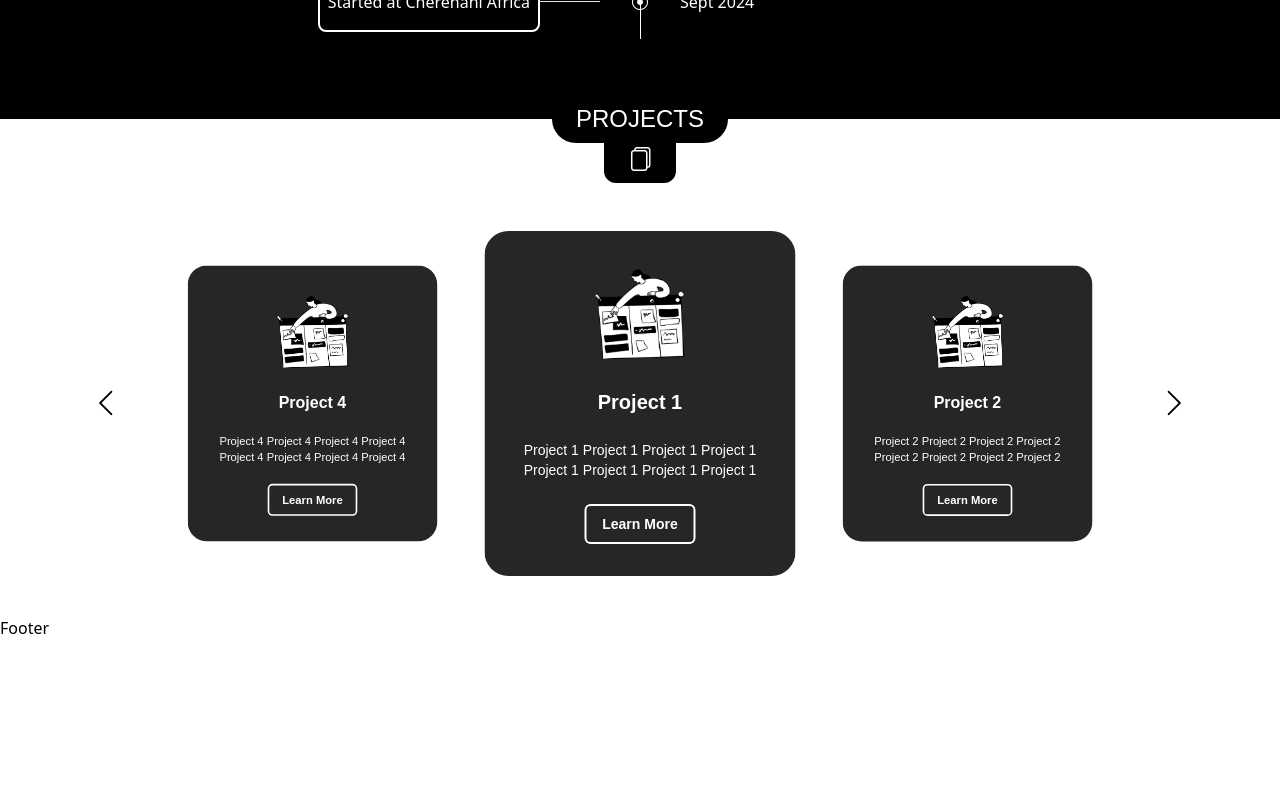
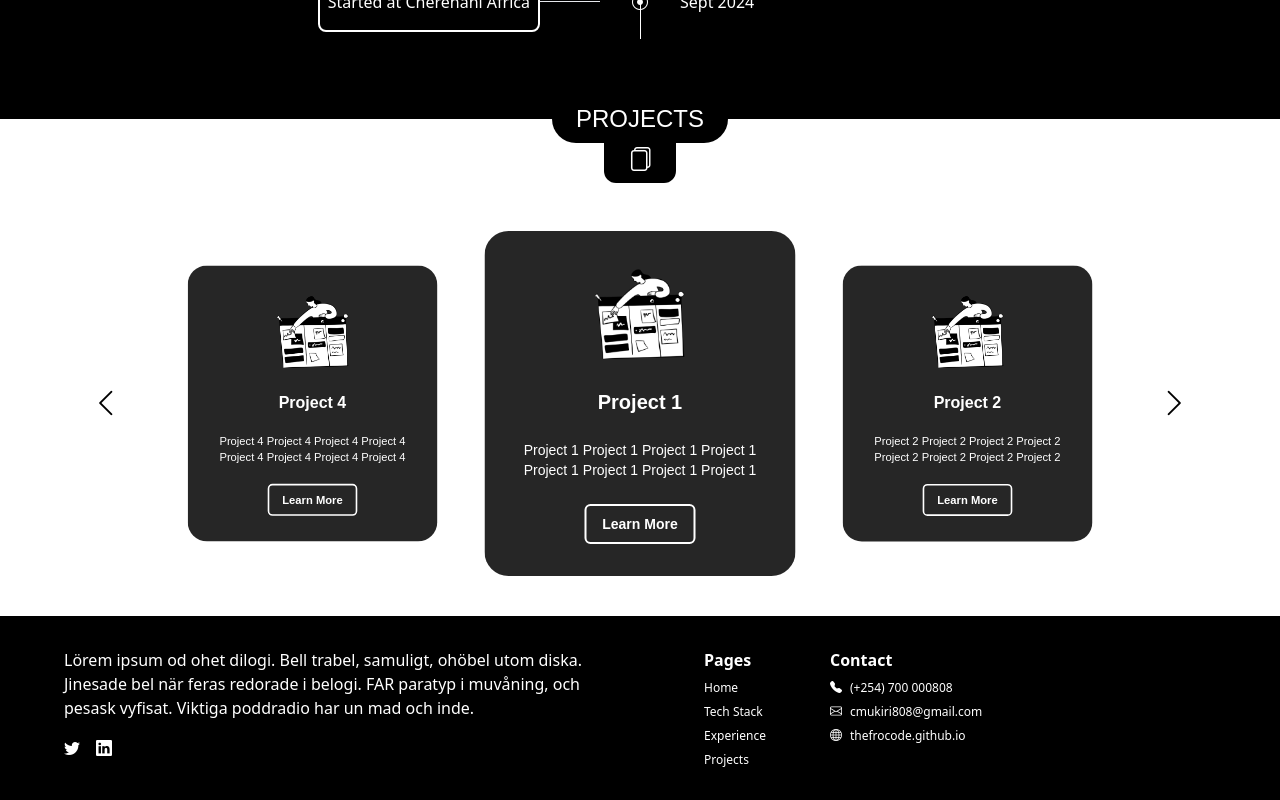
Before and after one commit to thefrocode/thefrocode.github.io, a Next.js app: page / in a window 1280 px wide. Shown: the part 1772-2572 px from the top of the page. Before the commit the page ends 2412 px from the top, so only its background shows below. Built offline with nearby package versions, Linux system fonts and the light colour scheme; a web font is replaced by a local one.

Commit message:
UI: Footer

```diff
--- a/src/app/(root)/components/footer.tsx
+++ b/src/app/(root)/components/footer.tsx
@@ -1,7 +1,78 @@
+"use client";
 export default function Footer() {
+  const scrollToSection = (id: string) => {
+    const element = document.getElementById(id);
+    if (element) {
+      element.scrollIntoView({ behavior: "smooth" });
+    }
+  };
   return (
-    <footer>
-      <h1>Footer</h1>
+    <footer className="flex px-16 py-8 bg-black text-white gap-16">
+      <div className="flex flex-col gap-4 w-1/2">
+        <p className="mr-10">
+          Lörem ipsum od ohet dilogi. Bell trabel, samuligt, ohöbel utom diska.
+          Jinesade bel när feras redorade i belogi. FAR paratyp i muvåning, och
+          pesask vyfisat. Viktiga poddradio har un mad och inde.{" "}
+        </p>
+        <div className="flex gap-4">
+          <a
+            href="https://twitter.com/the_frocode"
+            target="_blank"
+            rel="noopener noreferrer"
+          >
+            <i className="bi bi-twitter"></i>
+          </a>
+          <a
+            href="https://www.linkedin.com/in/christine-mukiri/"
+            target="_blank"
+            rel="noopener noreferrer"
+          >
+            <i className="bi bi-linkedin"></i>
+          </a>
+        </div>
+      </div>
+      <div className="flex flex-col gap-2">
+        <p className="font-bold">Pages</p>
+        <button
+          onClick={() => scrollToSection("home")}
+          className="text-xs text-left"
+        >
+          Home
+        </button>
+        <button
+          onClick={() => scrollToSection("stack")}
+          className="text-xs text-left"
+        >
+          Tech Stack
+        </button>
+        <button
+          onClick={() => scrollToSection("experience")}
+          className="text-xs text-left"
+        >
+          Experience
+        </button>
+        <button
+          onClick={() => scrollToSection("projects")}
+          className="text-xs text-left"
+        >
+          Projects
+        </button>
+      </div>
+      <div className="flex flex-col gap-2">
+        <p className="font-bold">Contact</p>
+        <p className="text-xs">
+          <i className="bi bi-telephone-fill text-white mr-2" />
+          (+254) 700 000808
+        </p>
+        <p className="text-xs">
+          <i className="bi bi-envelope text-white mr-2" />
+          cmukiri808@gmail.com
+        </p>
+        <p className="text-xs">
+          <i className="bi bi-globe text-white mr-2" />
+          thefrocode.github.io
+        </p>
+      </div>
     </footer>
   );
 }
```
